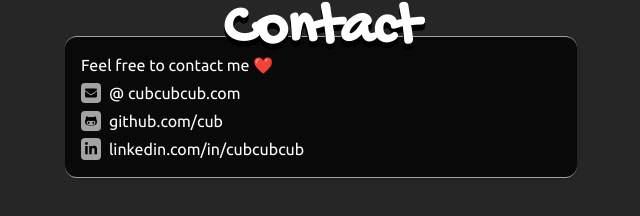
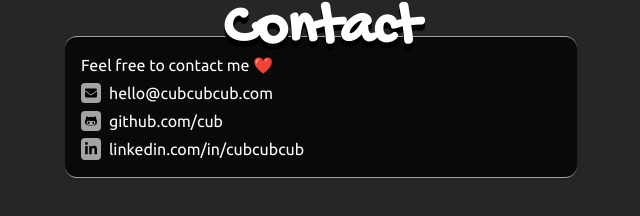
Before and after one commit to cub/cubcubcub, an Astro site: page / in a window 1280 px wide. Shown: the part 2918-3134 px from the top of the page, 319-959 px from the left. Built offline with nearby package versions, Linux system fonts and the light colour scheme; Astro itself is replaced by a stand-in of ours.

Commit message:
fix email

```diff
--- a/src/pages/index.astro
+++ b/src/pages/index.astro
@@ -269,14 +269,9 @@ import './anim.scss';
             src="/icon/envelope.svg"
           />
           <a
-            href="#"
-            id="email"
-            class="after:content-[attr(data-u)]"
-            data-f="contact"
-            data-u="cubcubcub.com"
-            role="link"
-            onclick="window.location.href = 'mailto:' + this.dataset.f + '@' + this.dataset.u; return false;"
-            ><span>@</span>
+            href="mailto:hello@cubcubcub.com"
+            target="_blank"
+            ><span>hello@cubcubcub.com</span>
           </a>
         </li>
         <li class="flex items-center mb-1">
```
